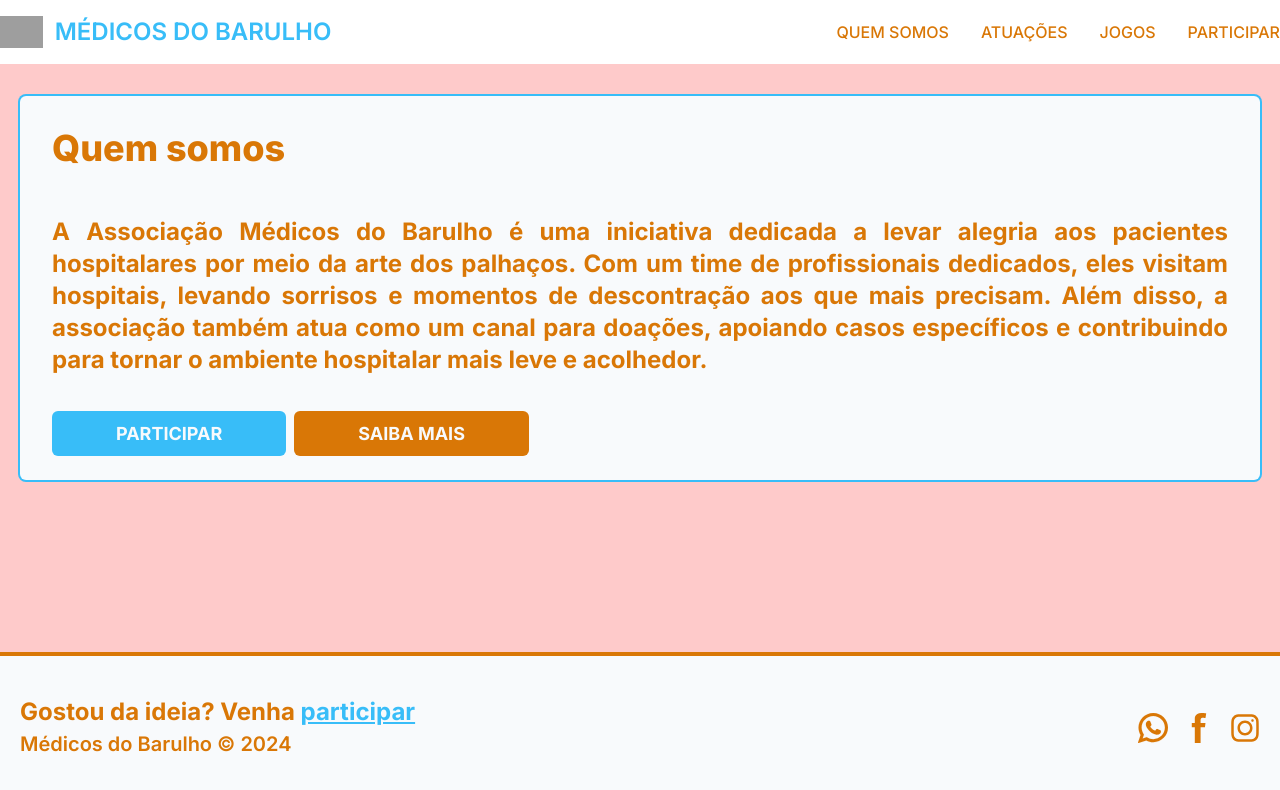
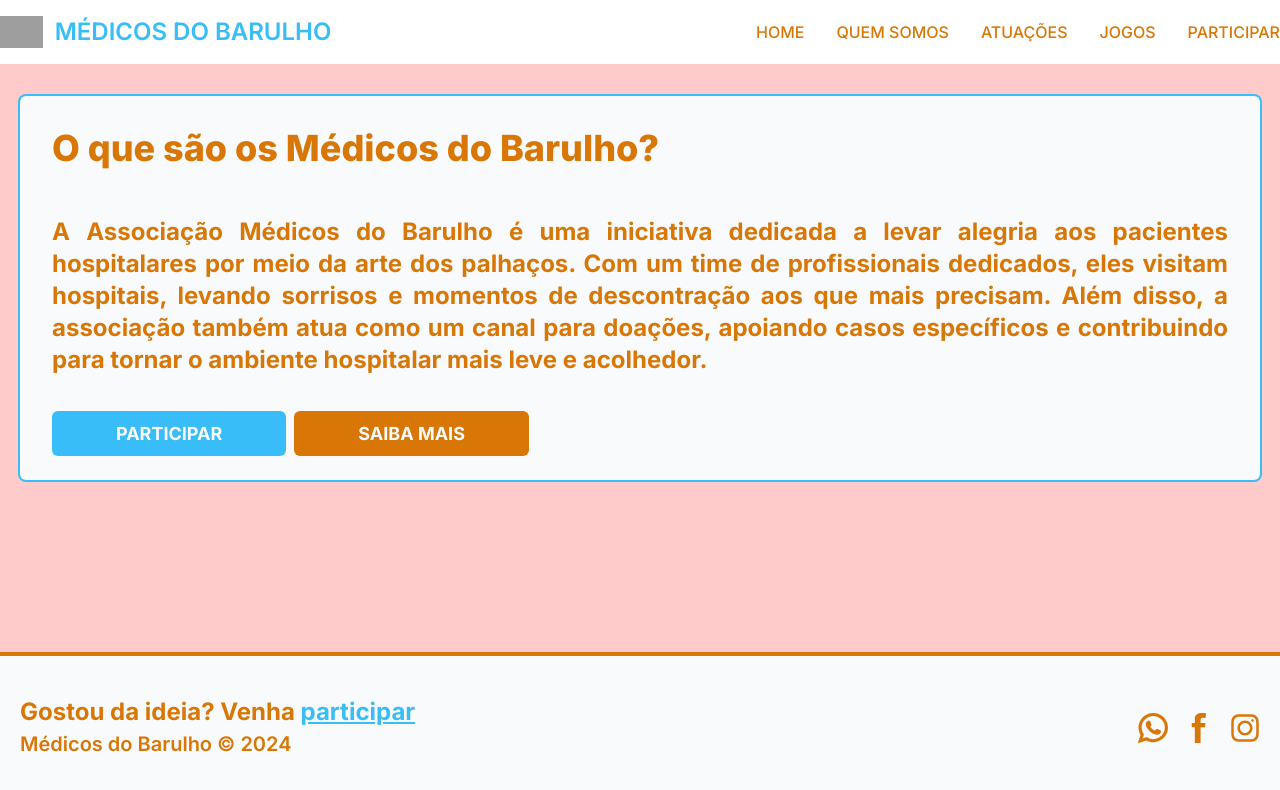
Before and after one commit to natan-fernandes/medicos-barulho, a Next.js app: page /quem-somos in a window 1280 px wide. Shown: the top 790 px of the page. Built offline with nearby package versions, Linux system fonts and the light colour scheme; grey boxes are pictures that could not be loaded.

Commit message:
Adicionando link home e alterando título sobre

```diff
--- a/src/app/components/NavBar.tsx
+++ b/src/app/components/NavBar.tsx
@@ -30,6 +30,7 @@ export const NavBar = () => {
         </button>
         <div className="hidden w-full md:block md:w-auto" id="navbar-default">
           <ul className="font-medium flex flex-col p-4 md:p-0 mt-4 border border-gray-100 rounded-lg bg-gray-50 md:flex-row md:space-x-8 rtl:space-x-reverse md:mt-0 md:border-0 md:bg-white">
+            <NavItem href='/' text='Home' />
             <NavItem href='/quem-somos' text='Quem somos' />
             <NavItem href='/atuacoes' text='Atuações' />
             <NavItem href='/jogos' text='Jogos' />
--- a/src/app/quem-somos/page.tsx
+++ b/src/app/quem-somos/page.tsx
@@ -4,7 +4,7 @@ import { Button, Type } from '../components/Button'
 export default function page() {
     return (
         <section>
-            <h1 id='quem-somos' className='text-amber-600'>Quem somos</h1>
+            <h1 id='quem-somos' className='text-amber-600'>O que são os Médicos do Barulho?</h1>
             <h2 className='text-amber-600'>A Associação Médicos do Barulho é uma iniciativa dedicada a levar alegria aos pacientes hospitalares por meio da arte dos palhaços.
                 Com um time de profissionais dedicados, eles visitam hospitais, levando sorrisos e momentos de descontração aos que mais precisam.
                 Além disso, a associação também atua como um canal para doações, apoiando casos específicos e contribuindo para tornar o ambiente
```
